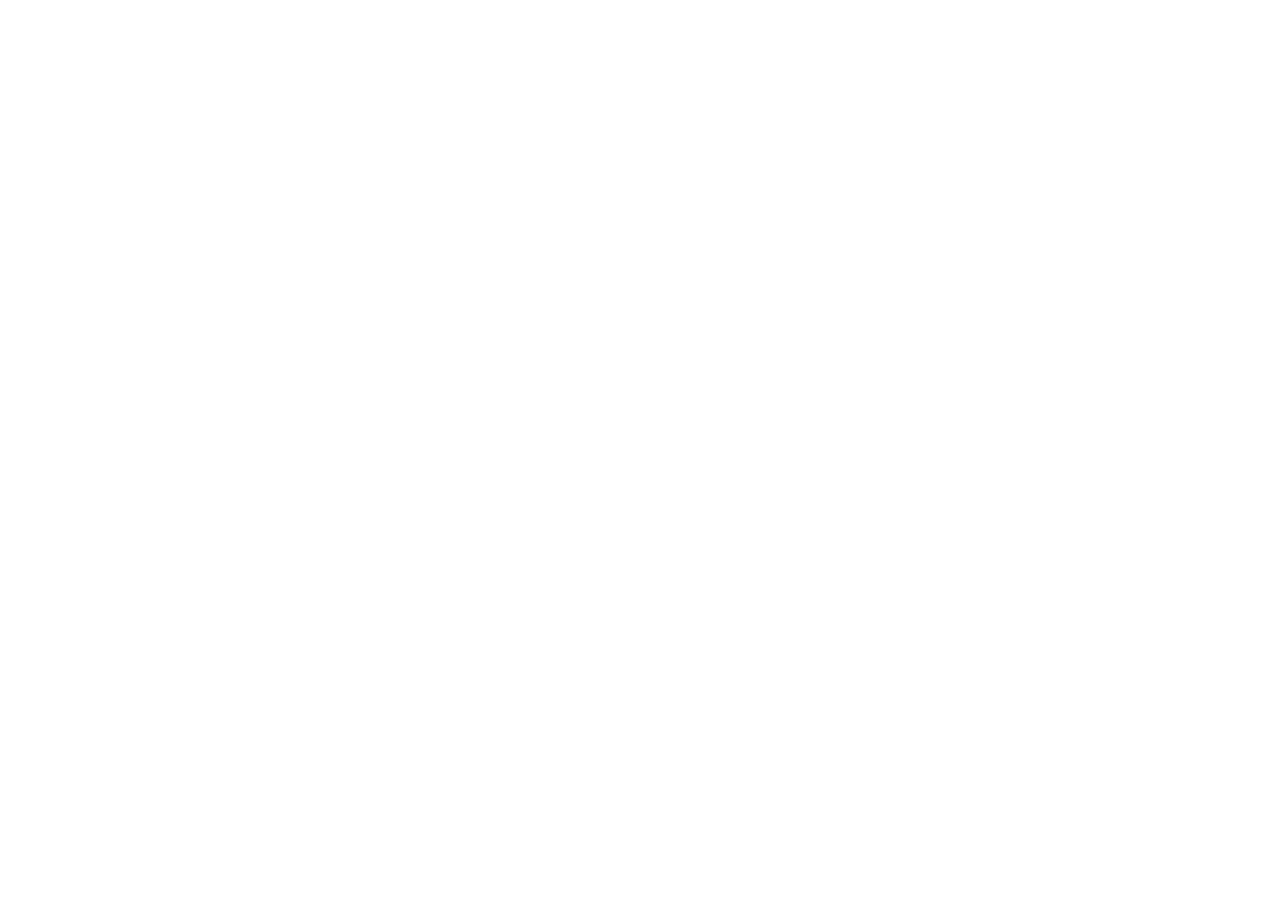
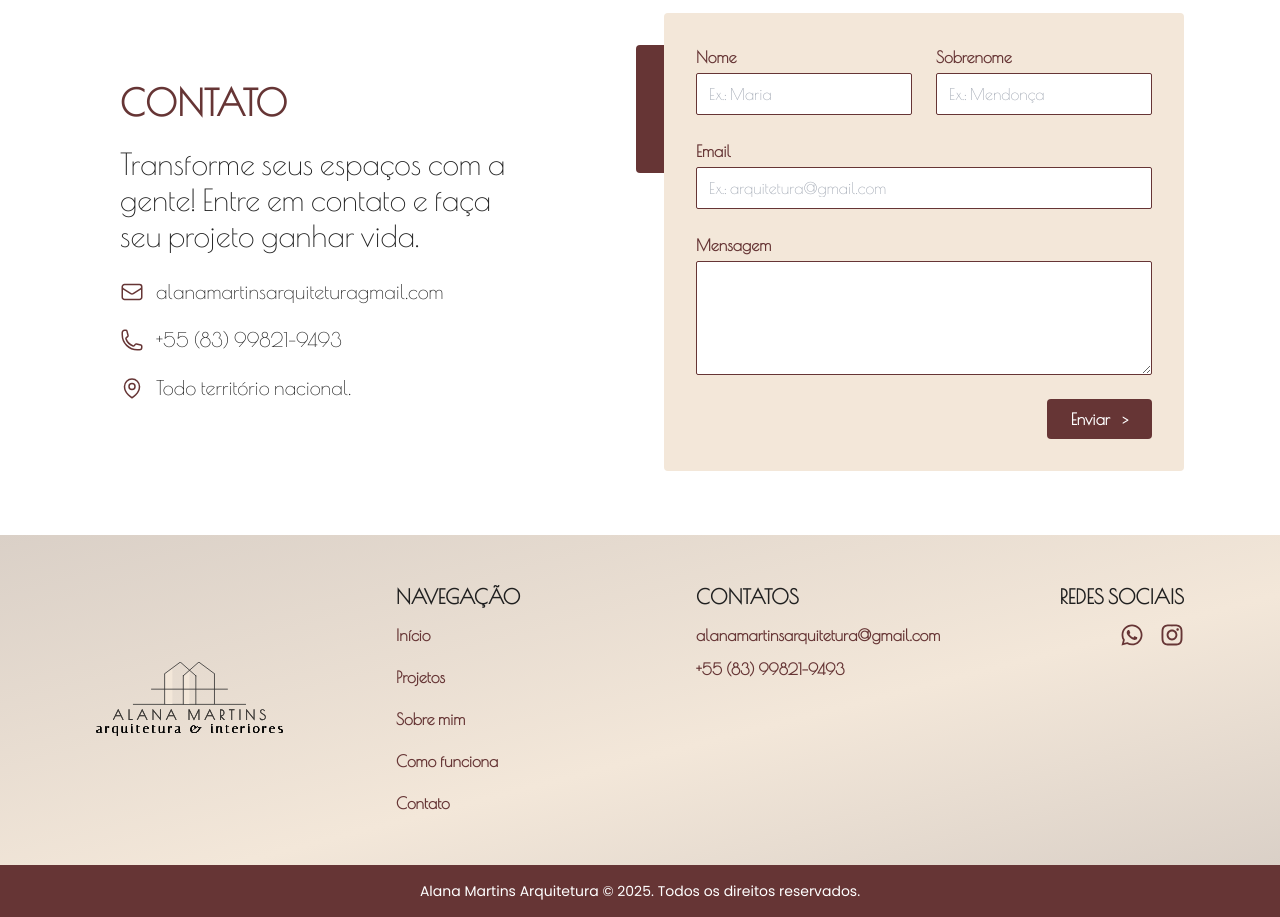
Before and after one commit to Gerson-Lima/Alana-s-Site, a React (Vite) app: page / in a window 1280 px wide. Shown: the part 1800-2717 px from the top of the page. Before the commit the page ends 1749 px from the top, so only its background shows below. Built offline with nearby package versions, Linux system fonts and the light colour scheme.

Commit message:
feat: footer section added

```diff
--- a/index.html
+++ b/index.html
@@ -6,6 +6,7 @@
     <meta name="viewport" content="width=device-width, initial-scale=1.0" />
     <link href="https://fonts.googleapis.com/css2?family=Poiret+One&family=Poppins:wght@400;600&display=swap" rel="stylesheet">
     <link href="https://fonts.googleapis.com/css2?family=Poiret+One&display=swap" rel="stylesheet">
+    <link href="https://fonts.googleapis.com/css2?family=Poppins:wght@400;500;600;700&display=swap" rel="stylesheet">
     <title>Arquiteta Alana</title>
   </head>
   <body>
--- a/package.json
+++ b/package.json
@@ -14,6 +14,7 @@
     "@heroicons/react": "^2.2.0",
     "react": "^18.3.1",
     "react-dom": "^18.3.1",
+    "react-icons": "^5.5.0",
     "swiper": "^11.2.10"
   },
   "devDependencies": {
--- /dev/null
+++ b/src/Components/Organisms/Contact/ContactSection.jsx
@@ -0,0 +1,93 @@
+import { EnvelopeIcon, PhoneIcon, MapPinIcon } from '@heroicons/react/24/outline';
+
+export function ContactSection() {
+  return (
+    <section id="contact" className="bg-white py-16 px-6 lg:px-24 font-primary scroll-mt-36">
+      <div className="max-w-7xl mx-auto grid lg:grid-cols-2 gap-12">
+
+        {/* LADO ESQUERDO */}
+        <div className="flex flex-col justify-center">
+          <div className="max-w-md w-full px-4 lg:px-6 space-y-6">
+            <h2 className="text-4xl font-bold text-[#663535] uppercase">Contato</h2>
+            <p className="text-3xl font-medium text-[#202020]">
+              Transforme seus espaços com a gente! Entre em contato e faça seu projeto ganhar vida.
+            </p>
+
+            <div className="flex flex-col space-y-5 text-[#202020] text-xl">
+              <div className="flex items-center space-x-3">
+                <EnvelopeIcon className="h-6 w-6 text-[#663535]" />
+                <span>alanamartinsarquiteturagmail.com</span>
+              </div>
+              <div className="flex items-center space-x-3">
+                <PhoneIcon className="h-6 w-6 text-[#663535]" />
+                <span>+55 (83) 99821-9493</span>
+              </div>
+              <div className="flex items-center space-x-3">
+                <MapPinIcon className="h-6 w-6 text-[#663535]" />
+                <span>Todo território nacional.</span>
+              </div>
+            </div>
+          </div>
+        </div>
+
+        {/* LADO DIREITO - FORMULÁRIO */}
+        <div className="relative bg-[#F3E7D9] rounded-[4px] p-8 overflow-visible">
+          <span className="hidden lg:block absolute -left-7 top-0 h-32 mt-8 w-7 bg-[#663535] rounded-tl-[4px] rounded-bl-[4px]"></span>
+          <form className="space-y-6">
+            <div className="grid md:grid-cols-2 gap-6">
+              <div className="flex flex-col">
+                <label className="text-[#663535] mb-1 font-semibold">Nome</label>
+                <input
+                  type="text"
+                  placeholder="Ex.: Maria"
+                  className="border border-[#663535] px-3 py-2 rounded-sm focus:outline-none focus:ring-2 focus:ring-[#663535]"
+                />
+              </div>
+              <div className="flex flex-col">
+                <label className="text-[#663535] mb-1 font-semibold">Sobrenome</label>
+                <input
+                  type="text"
+                  placeholder="Ex.: Mendonça"
+                  className="border border-[#663535] px-3 py-2 rounded-sm focus:outline-none focus:ring-2 focus:ring-[#663535]"
+                />
+              </div>
+            </div>
+
+            <div className="flex flex-col">
+              <label className="text-[#663535] mb-1 font-semibold">Email</label>
+              <input
+                type="email"
+                placeholder="Ex.: arquitetura@gmail.com"
+                className="border border-[#663535] px-3 py-2 rounded-sm focus:outline-none focus:ring-2 focus:ring-[#663535]"
+              />
+            </div>
+
+            <div className="flex flex-col">
+              <label className="text-[#663535] mb-1 font-semibold">Mensagem</label>
+              <textarea
+                rows={4}
+                className="border border-[#663535] px-3 py-2 rounded-sm focus:outline-none focus:ring-2 focus:ring-[#663535]"
+              ></textarea>
+            </div>
+
+            <div className="flex justify-end">
+              <button
+                type="submit"
+                className="bg-[#663535] text-white px-6 py-2 font-semibold rounded hover:bg-[#4d2727] transition-colors"
+              >
+                Enviar
+                 <span
+                className="pl-2"
+                style={{ position: "relative", top: "2.5px" }}
+                >
+                {" "}
+                &gt;{" "}
+                </span>
+              </button>
+            </div>
+          </form>
+        </div>
+      </div>
+    </section>
+  )
+}
--- /dev/null
+++ b/src/Components/Organisms/Footer/Footer.css
@@ -0,0 +1,79 @@
+.footer-bg {
+  background: linear-gradient(to bottom right, #DAD0C7 0%, #F3E7D9 59%, #DAD0C7 100%) !important;
+}
+
+@media (max-width: 389px) {
+  .footer-bg {
+    background: linear-gradient(to bottom, #DAD0C7 0%, #F3E7D9 59%, #F3E7D9 100%) !important;
+  }
+}
+
+.social-icon {
+  color: #663535;
+  transition: color 0.3s ease, transform 0.3s ease;
+}
+
+.social-icon:hover {
+  transform: scale(1.1);
+}
+
+.nav-link {
+  position: relative;
+  display: inline-block;
+  padding-bottom: 2px;
+  color: #663535;
+  text-decoration: none;
+  transition: color 0.3s ease;
+}
+
+.nav-link::after {
+  content: '';
+  position: absolute;
+  left: 0;
+  bottom: 0;
+  height: 1px;
+  width: 100%;
+  background-color: #663535;
+  transform: scaleX(0);
+  transform-origin: left;
+  transition: transform 0.3s ease;
+}
+
+.nav-link:hover {
+  color: #663535;
+}
+
+.nav-link:hover::after {
+  transform: scaleX(1);
+}
+
+.contact-link {
+  position: relative;
+  display: inline-block;
+  color: #663535;
+  font-weight: 600;
+  padding-bottom: 2px;
+  text-decoration: none;
+  transition: color 0.3s ease;
+}
+
+.contact-link::after {
+  content: '';
+  position: absolute;
+  left: 0;
+  bottom: 0;
+  height: 1px;
+  width: 100%;
+  background-color: #663535;
+  transform: scaleX(0);
+  transform-origin: left;
+  transition: transform 0.3s ease;
+}
+
+.contact-link:hover {
+  color: #663535;
+}
+
+.contact-link:hover::after {
+  transform: scaleX(1);
+}
--- /dev/null
+++ b/src/Components/Organisms/Footer/Footer.jsx
@@ -0,0 +1,83 @@
+import { FaWhatsapp, FaInstagram } from 'react-icons/fa';
+import Logo from '../../../assets/Logo.svg';
+import "./Footer.css"
+
+export function Footer() {
+  return (
+    <footer className="font-primary">
+      {/* TOPO DO FOOTER */}
+      <div className="px-6 py-12 lg:px-24 footer-bg">
+        <div className="max-w-7xl mx-auto grid gap-8 md:gap-28 md:grid-cols-2 lg:grid-cols-4">
+
+          {/* LOGO E NOME */}
+          <div className="flex justify-center md:justify-start items-center">
+            <a href="#home">
+              <img
+                alt="Logo"
+                src={Logo}
+                className="h-16 md:h-20 lg:h-[95px] w-auto"
+                style={{
+                  imageRendering: '-webkit-optimize-contrast',
+                  transform: 'translateZ(0)',
+                }}
+              />
+            </a>
+          </div>
+
+          {/* NAVEGAÇÃO */}
+          <div className="text-center md:text-left">
+            <h3 className="text-[#202020] text-xl font-extrabold mb-3 uppercase">Navegação</h3>
+            <ul className="grid grid-cols-1 gap-4">
+              <li><a href="#home" className="nav-link font-semibold">Início</a></li>
+              <li><a href="#projects" className="nav-link font-semibold">Projetos</a></li>
+              <li><a href="#about" className="nav-link font-semibold">Sobre mim</a></li>
+              <li><a href="#steps" className="nav-link font-semibold">Como funciona</a></li>
+              <li><a href="#contact" className="nav-link font-semibold">Contato</a></li>
+            </ul>
+          </div>
+
+          {/* CONTATOS */}
+          <div className="text-center md:text-left">
+            <h3 className="text-[#202020] text-xl font-extrabold mb-3 uppercase">Contatos</h3>
+            <ul className="space-y-2">
+              <li>
+                <a href="mailto:alanamartinsarquitetura@gmail.com" className="contact-link font-semibold text-[#663535] hover:text-[#663535]">
+                  alanamartinsarquitetura@gmail.com
+                </a>
+              </li>
+              <li>
+                <a
+                  href="tel:+5583998219493"
+                  target="_blank"
+                  rel="noopener noreferrer"
+                  className="contact-link text-[#663535] hover:text-[#663535] font-semibold"
+                >
+                  +55 (83) 99821-9493
+                </a>
+              </li>
+            </ul>
+          </div>
+
+          {/* REDES SOCIAIS */}
+          <div className="flex flex-col items-center md:items-end text-center md:text-right">
+            <h3 className="text-[#202020] text-xl font-extrabold mb-3 uppercase">Redes Sociais</h3>
+            <div className="flex space-x-4">
+              <a href="https://wa.me/5583998219493" className="social-icon text-[#663535] hover:text-[#4d2727] transition-colors">
+                <FaWhatsapp size={24} />
+              </a>
+              <a href="https://www.instagram.com/alanamartinsarquiteta/" className="social-icon text-[#663535] hover:text-[#4d2727] transition-colors">
+                <FaInstagram size={24} />
+              </a>
+            </div>
+          </div>
+
+        </div>
+      </div>
+
+      {/* BARRA INFERIOR */}
+      <div className="bg-[#663535] font-secondary text-white text-center text-sm py-4">
+        Alana Martins Arquitetura © 2025. Todos os direitos reservados.
+      </div>
+    </footer>
+  );
+}
--- a/src/Components/Organisms/Gallery/Gallery.jsx
+++ b/src/Components/Organisms/Gallery/Gallery.jsx
@@ -30,7 +30,7 @@
   };
 
   return (
-    <section className="md:py-8 sm:py-0" id="projetos">
+    <section className="md:py-8 sm:py-0 scroll-mt-32" id="projects">
 
       {/* DESKTOP GRID */}
       <div className="hidden md:grid grid-cols-7 grid-rows-1 gap-4 px-4 max-h-[600px] xl:max-h-[1200px] overflow-hidden">
--- a/src/Components/Organisms/Header/Header.jsx
+++ b/src/Components/Organisms/Header/Header.jsx
@@ -5,11 +5,11 @@
 import './Header.css';
 
 const navigation = [
-  { name: 'Início', href: '/' },
-  { name: 'Projetos', href: '#projetos' },
-  { name: 'Sobre mim', href: '#sobre' },
-  { name: 'Como funciona', href: '#etapas' },
-  { name: 'Contato', href: '#contato' },
+  { name: 'Início', href: '#home' },
+  { name: 'Projetos', href: '#projects' },
+  { name: 'Sobre mim', href: '#about' },
+  { name: 'Como funciona', href: '#steps' },
+  { name: 'Contato', href: '#contact' },
 ]
 
 export function Header() {
@@ -38,12 +38,12 @@
     >
       <nav
         aria-label="Global"
-        className="flex items-center justify-between p-6 xl:px-24 sm:px-11 max-w-7xl mx-auto"
+        className="flex items-center justify-between p-6 xl:px-0 sm:px-11 max-w-7xl mx-auto"
       >
 
         {/* LOGO */}
         <div className="flex md:flex-1">
-          <a href="#">
+          <a href="#home">
             <img
               alt="Logo"
               src={Logo}
--- a/src/Components/Organisms/Hero/Hero.jsx
+++ b/src/Components/Organisms/Hero/Hero.jsx
@@ -4,7 +4,7 @@
 
 export function Hero() {
   return (
-    <section className="flex flex-col lg:flex-row items-center justify-center px-4 pt-20 lg:pt-32 sm:pt-32 hero-bg">
+    <section className="flex flex-col lg:flex-row items-center justify-center px-4 pt-20 lg:pt-32 sm:pt-32 hero-bg" id="home">
       {/* Container para alinhar com o header */}
         <div className="mx-auto flex flex-col lg:flex-row items-center justify-between space-y-6 lg:space-y-0 lg:space-x-8 w-full max-w-7xl px-0 sm:px-7 xl:px-0">
             {/* Texto à esquerda */}
@@ -26,13 +26,13 @@
                 ao seu novo ambiente!
             </p>
             <a
-                href="#services"
+                href="#contact"
                 className="inline-block px-6 py-3 bg-secondary text-white font-semibold font-primary rounded-[2px] hover:bg-[#8E5858] transition"
             >
                 Tire suas dúvidas{" "}
                 <span
                 className="pl-2"
-                style={{ position: "relative", top: "3.1px" }}
+                style={{ position: "relative", top: "2px" }}
                 >
                 {" "}
                 &gt;{" "}
--- a/src/Components/Organisms/ProcessSteps/ProcessSteps.jsx
+++ b/src/Components/Organisms/ProcessSteps/ProcessSteps.jsx
@@ -4,7 +4,7 @@
 
 export function ProcessSteps() {
   return (
-    <section className="py-12 bg-white scroll-mt-28" id="etapas">
+    <section className="py-12 bg-white scroll-mt-28" id="steps">
       <div className="max-w-7xl mx-auto space-y-7 p-6 xl:px-0 sm:px-11">
         <h1 className="text-4xl font-primary font-extrabold mb-10 text-[#663535]">ETAPAS DO PROCESSO</h1>
 
--- a/src/pages/Home.jsx
+++ b/src/pages/Home.jsx
@@ -1,7 +1,9 @@
 import { Header } from '../Components/Organisms/Header/Header'
 import { Hero } from '../Components/Organisms/Hero/Hero'
 import { ProcessSteps } from '../Components/Organisms/ProcessSteps/ProcessSteps'
-import { Gallery } from '../Components/Organisms/Gallery/Gallery';
+import { Gallery } from '../Components/Organisms/Gallery/Gallery'
+import { ContactSection } from '../Components/Organisms/Contact/ContactSection'
+import { Footer } from '../Components/Organisms/Footer/Footer'
 
 
 export function Home() {
@@ -9,10 +11,12 @@
   return (
     <div>
 
-        <Header />
-        <Hero />
-        <ProcessSteps />
-        <Gallery />
+        < Header />
+        < Hero />
+        < ProcessSteps />
+        < Gallery />
+        < ContactSection />
+        < Footer />
 
     </div>
   )
```
Also changed, not shown: 1 other file (tests, documents, lock files or other folders).
